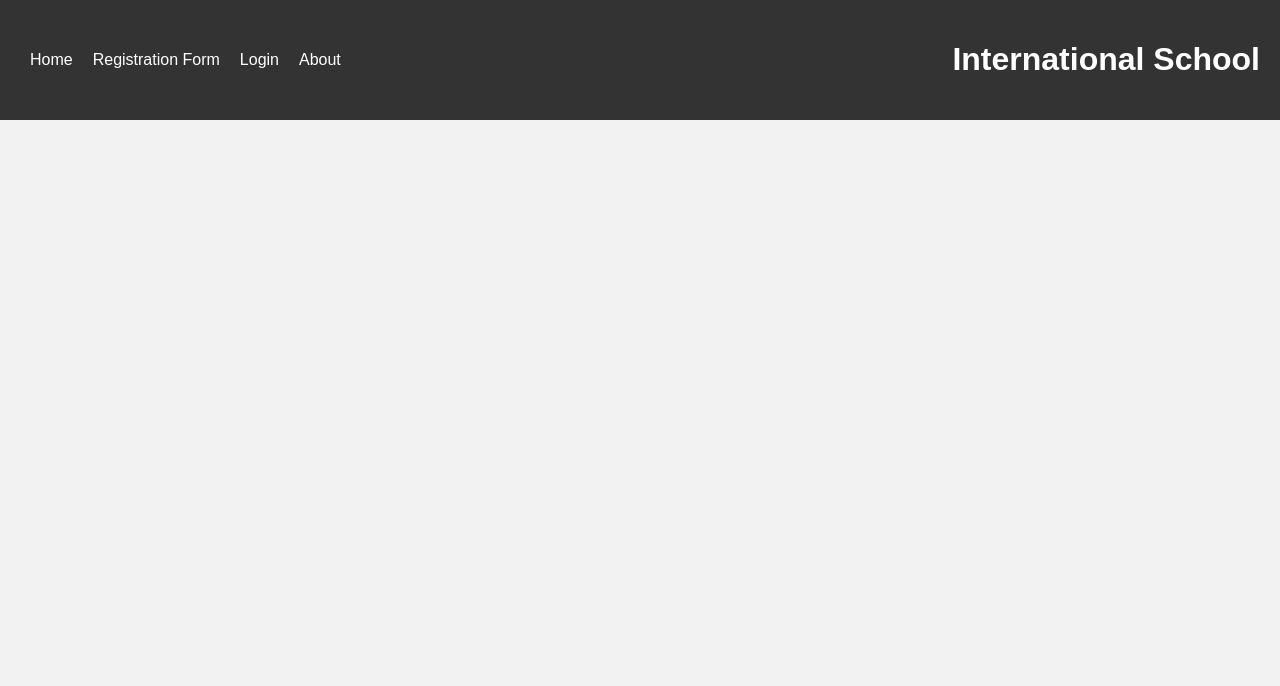
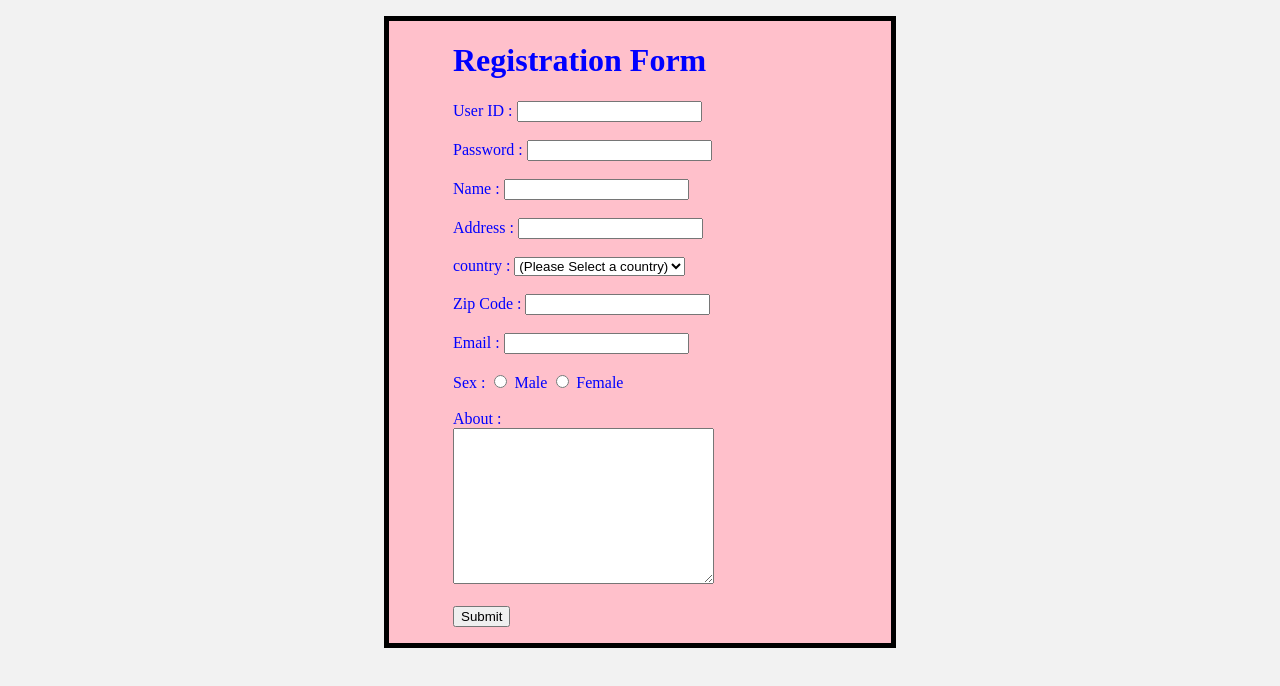
Before and after one commit to paranietharan290/Java-Script-assignment, a plain HTML site: page registration.html in a window 1280 px wide. Drawn offline with Linux system fonts and the light colour scheme.

Commit message:
2nd commit

```diff
--- a/css/registration.css
+++ b/css/registration.css
@@ -34,3 +34,16 @@ nav ul li a {
 nav ul li a:hover {
     color: #f2f2f2;
 }
+
+/*********** Form Styles ****************/
+
+.registration-form{
+    margin: 2vh 30vw;
+    border: 5px solid black;
+    background-color: pink;
+    color: blue;
+}
+
+.form-content{
+    margin: 0 5vw;
+}
--- a/registration.html
+++ b/registration.html
@@ -1,24 +1,147 @@
 <!DOCTYPE html>
 <html lang="en">
+
 <head>
     <meta charset="UTF-8">
     <meta http-equiv="X-UA-Compatible" content="IE=edge">
     <meta name="viewport" content="width=device-width, initial-scale=1.0">
-    <title>Registration Form</title>
-    <link rel="stylesheet" href="css/registration.css">
+
+	<link rel="stylesheet" href="css/registration.css">
+    <title>Validation</title>
 </head>
+
 <body>
-    <header>
-		<nav>
-			<ul>
-				<li><a href="index.html" class="active">Home</a></li>
-				<li><a href="registration.html">Registration Form</a></li>
-				<li><a href="login.html">Login</a></li>
-				<li><a href="about.html">About</a></li>
-			</ul>
-		</nav>
+    <form action="" class="registration-form" onsubmit="return validateForm()">
+        <div class="form-content">
+            <h1>Registration Form</h1>
 
-		<h1>International School</h1>
-	</header>
+            <label for="user-id">User ID : </label>
+            <input type="text" id="user-id"> <br><br>
+
+            <label for="password">Password : </label>
+            <input type="password" id="password"> <br><br>
+
+            <label for="name">Name : </label>
+            <input type="text" id="name"> <br><br>
+
+            <label for="address">Address : </label>
+            <input type="text" id="address"> <br><br>
+
+            <label for="country">country : </label>
+            <select name="country" id="country">
+                <option value="">(Please Select a country)</option>
+                <option value="1">United States</option>
+                <option value="2">Canada</option>
+                <option value="3">Sri Lanka</option>
+            </select> <br><br>
+
+            <label for="zip-code">Zip Code : </label>
+            <input type="text" id="zipCode"> <br><br>
+
+            <label for="email">Email : </label>
+            <input type="email" id="email"> <br><br>
+
+            <label for="sex">Sex : </label>
+            <input type="radio" name="gender" id="male" value="male">
+            <label for="male">Male</label>
+            <input type="radio" name="gender" id="female" value="female">
+            <label for="female">Female</label> <br><br>
+
+            <label for="about">About : </label> <br>
+            <textarea name="about" id="about" cols="30" rows="10"></textarea><br><br>
+
+            <input type="submit" value="Submit" style="margin-bottom: 2vh;">
+        </div>
+    </form>
+
+    <script>
+        // Select form and form fields
+        const form = document.querySelector('.registration-form');
+        const userIdInput = document.getElementById('user-id');
+        const passwordInput = document.getElementById('password');
+        const nameInput = document.getElementById('name');
+        const addressInput = document.getElementById('address');
+        const countryInput = document.getElementById('country');
+        const zipCodeInput = document.getElementById('zipCode');
+        const emailInput = document.getElementById('email');
+        const maleInput = document.getElementById('male');
+        const femaleInput = document.getElementById('female');
+        const aboutInput = document.getElementById('about');
+
+        // Define validation function
+        function validateForm() {
+            let errors = 0;
+
+            // Prevent form from submitting
+            event.preventDefault();
+
+            // Validate user ID
+            if (userIdInput.value === '' ||(userIdInput.value.length < 5 || userIdInput.value.length > 12)) {
+                alert('Required and must be of length 5 to 12');
+                errors++;
+            }
+
+            // Validate password
+            if (passwordInput.value === '' || (userIdInput.value.length < 7 || userIdInput.value.length > 12)) {
+                alert('Required and must be of length 7 to 12');
+                errors++;
+            }
+
+            // Validate name
+            if (nameInput.value === '') {
+                alert('Required and alphapets only');
+                errors++;
+            }
+
+            // Validate address
+            if (addressInput.value === '') {
+                alert('Optional');
+                errors++;
+            }
+
+            // Validate country
+            if (countryInput.value === '') {
+                alert('Required. Must select a country');
+                errors++;
+            }
+
+            // Validate zip code
+            if (zipCodeInput.value === '') {
+                alert('Optional');
+                errors++;
+            }
+
+            // Validate email
+            if (emailInput.value === '') {
+                alert('Required. Must be a valid email address');
+                errors++;
+            }
+
+            // Validate sex
+            if (!maleInput.checked && !femaleInput.checked) {
+                alert('Required');
+            }
+
+            // Validate about
+            if (aboutInput.value === '') {
+                alert('Optional');
+                errors++;
+            }
+
+            if (errors != 0) {
+                return false;
+            }
+
+
+            // If all fields are valid, submit the form
+            //alert('Form submitted successfully!');
+            return true;
+        }
+
+        // Add event listener to form submit
+        form.addEventListener('submit', validateForm);
+
+    </script>
 </body>
+
 </html>
```
